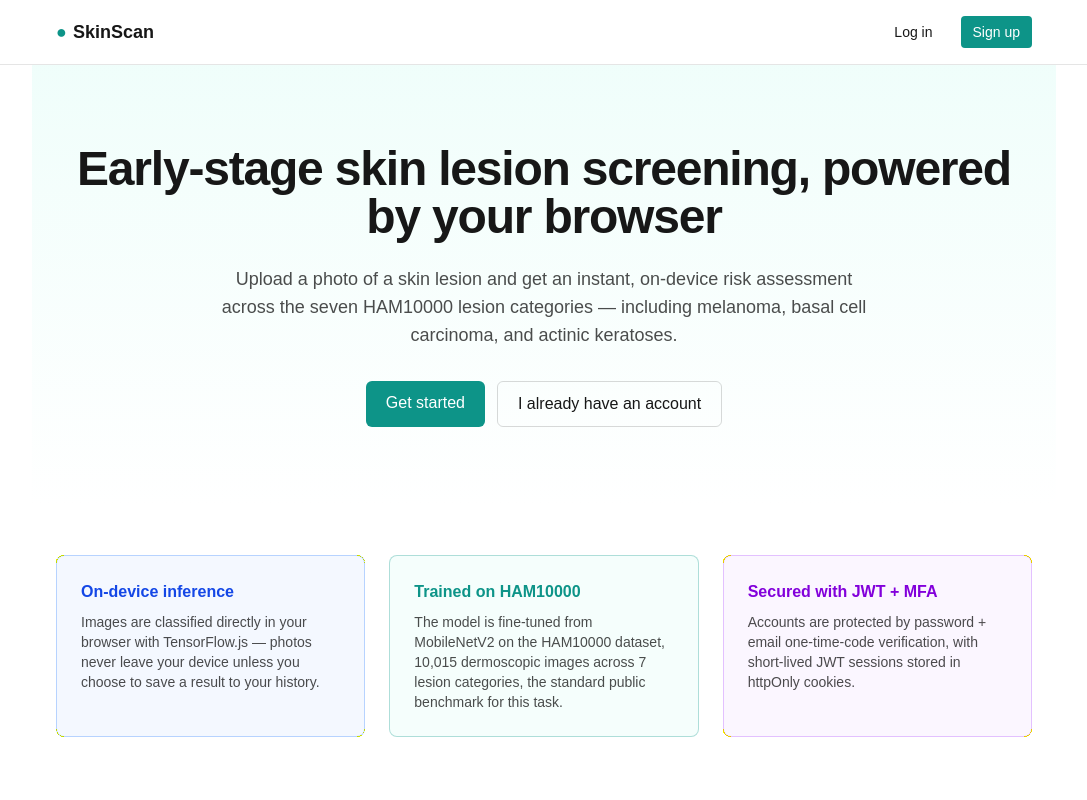
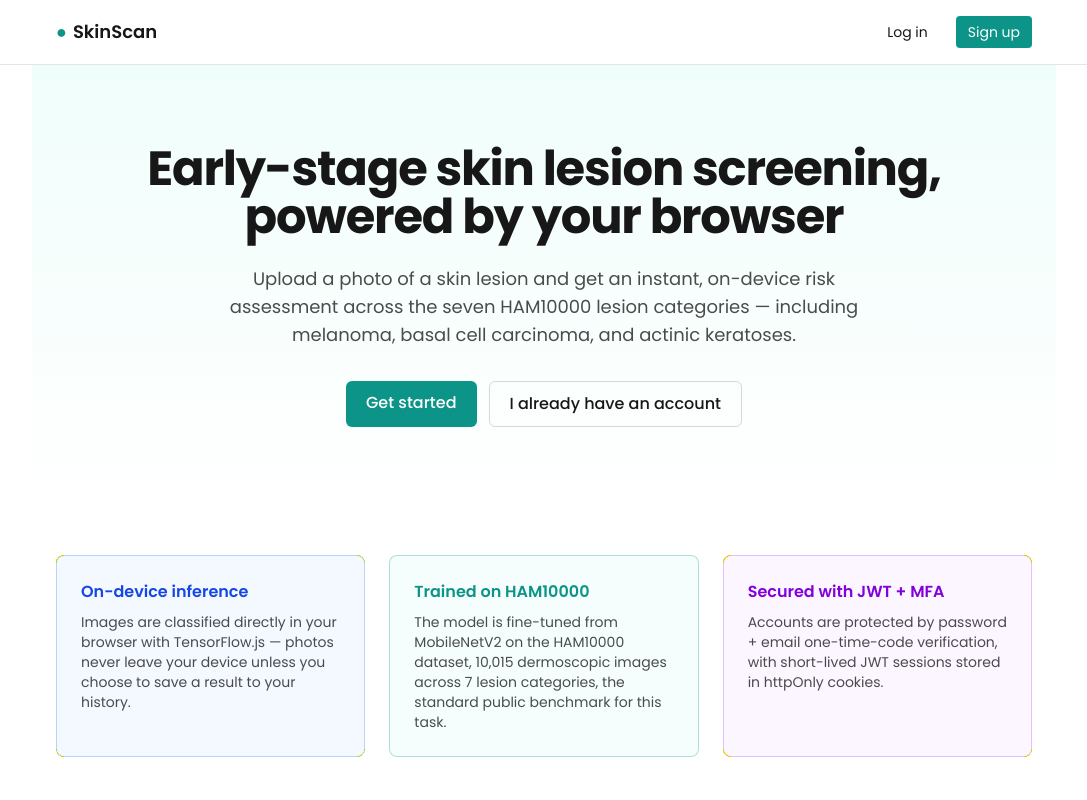
Before and after one commit to jacoboshvire/skincancerdetector, a Next.js app: page / in a window 1280 px wide. Shown: the top 800 px of the page, without its empty margins (96-1183 px from the left). Built offline with nearby package versions, Linux system fonts and the light colour scheme.

Commit message:
auto commit @Tue Jun 23 13:29:52 BST 2026

```diff
--- a/src/app/globals.css
+++ b/src/app/globals.css
@@ -3,9 +3,17 @@
 :root {
   --background: #ffffff;
   --foreground: #171717;
+
   --primary: #0d9488;
   --primary-foreground: #ffffff;
   --primary-soft: #ccfbf1;
+
+  --accent-blue: #2563eb;
+  --accent-purple: #7c3aed;
+  --accent-pink: #db2777;
+  --accent-red: #dc2626;
+  --accent-amber: #d97706;
+  --accent-green: #16a34a;
 }
 
 @theme inline {
@@ -14,7 +22,13 @@
   --color-primary: var(--primary);
   --color-primary-foreground: var(--primary-foreground);
   --color-primary-soft: var(--primary-soft);
-  --font-sans: var(--font-geist-sans);
+  --color-accent-blue: var(--accent-blue);
+  --color-accent-purple: var(--accent-purple);
+  --color-accent-pink: var(--accent-pink);
+  --color-accent-red: var(--accent-red);
+  --color-accent-amber: var(--accent-amber);
+  --color-accent-green: var(--accent-green);
+  --font-sans: var(--font-poppins);
   --font-mono: var(--font-geist-mono);
 }
 
@@ -22,14 +36,22 @@
   :root {
     --background: #0a0a0a;
     --foreground: #ededed;
+
     --primary: #2dd4bf;
     --primary-foreground: #042f2e;
     --primary-soft: #115e59;
+
+    --accent-blue: #60a5fa;
+    --accent-purple: #a78bfa;
+    --accent-pink: #f472b6;
+    --accent-red: #f87171;
+    --accent-amber: #fbbf24;
+    --accent-green: #4ade80;
   }
 }
 
 body {
   background: var(--background);
   color: var(--foreground);
-  font-family: Arial, Helvetica, sans-serif;
+  font-family: var(--font-sans), Arial, Helvetica, sans-serif;
 }
```
